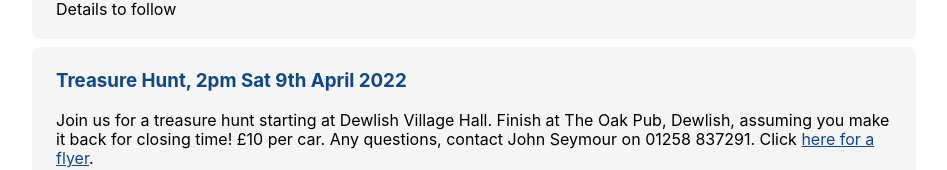
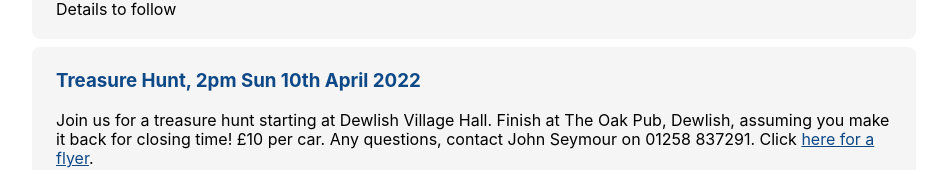
Before and after one commit to srichmond3000/dewlish-platinum, a Next.js app: page /events in a window 1280 px wide. Shown: the part 527-697 px from the top of the page, without its empty margins (166-1113 px from the left). Built offline with nearby package versions, Linux system fonts and the light colour scheme; no server answers.

Commit message:
Correct treasure hunt date

```diff
--- a/pages/events.js
+++ b/pages/events.js
@@ -29,13 +29,13 @@ const Events = () => {
       </section>
 
       <section className='event'>
-        <h3>Treasure Hunt, 2pm Sat 9th April 2022</h3>
+        <h3>Treasure Hunt, 2pm Sun 10th April 2022</h3>
         <p>
           Join us for a treasure hunt starting at Dewlish Village Hall. Finish
           at The Oak Pub, Dewlish, assuming you make it back for closing time!
           £10 per car. Any questions, contact John Seymour on 01258 837291.
           Click{' '}
-          <a href='https://ucarecdn.com/e039c4a0-9e07-4025-8871-b69a640b9214/TreasureHunt.pdf'>
+          <a href='https://ucarecdn.com/c71a2c6b-ddf9-4cac-a2dd-4cb4659d8b2f/TreasureHunt.pdf'>
             here for a flyer
           </a>
           .
```
